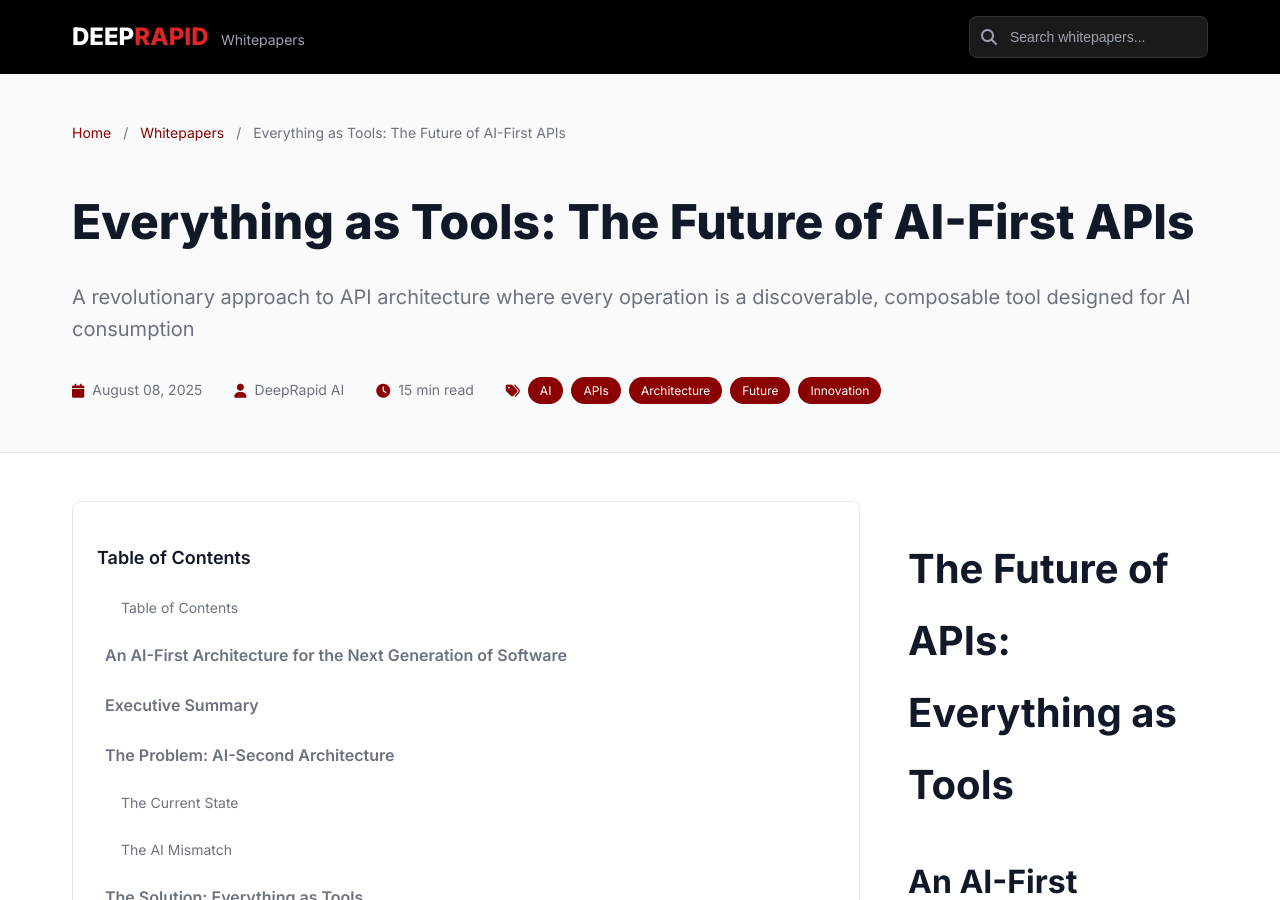
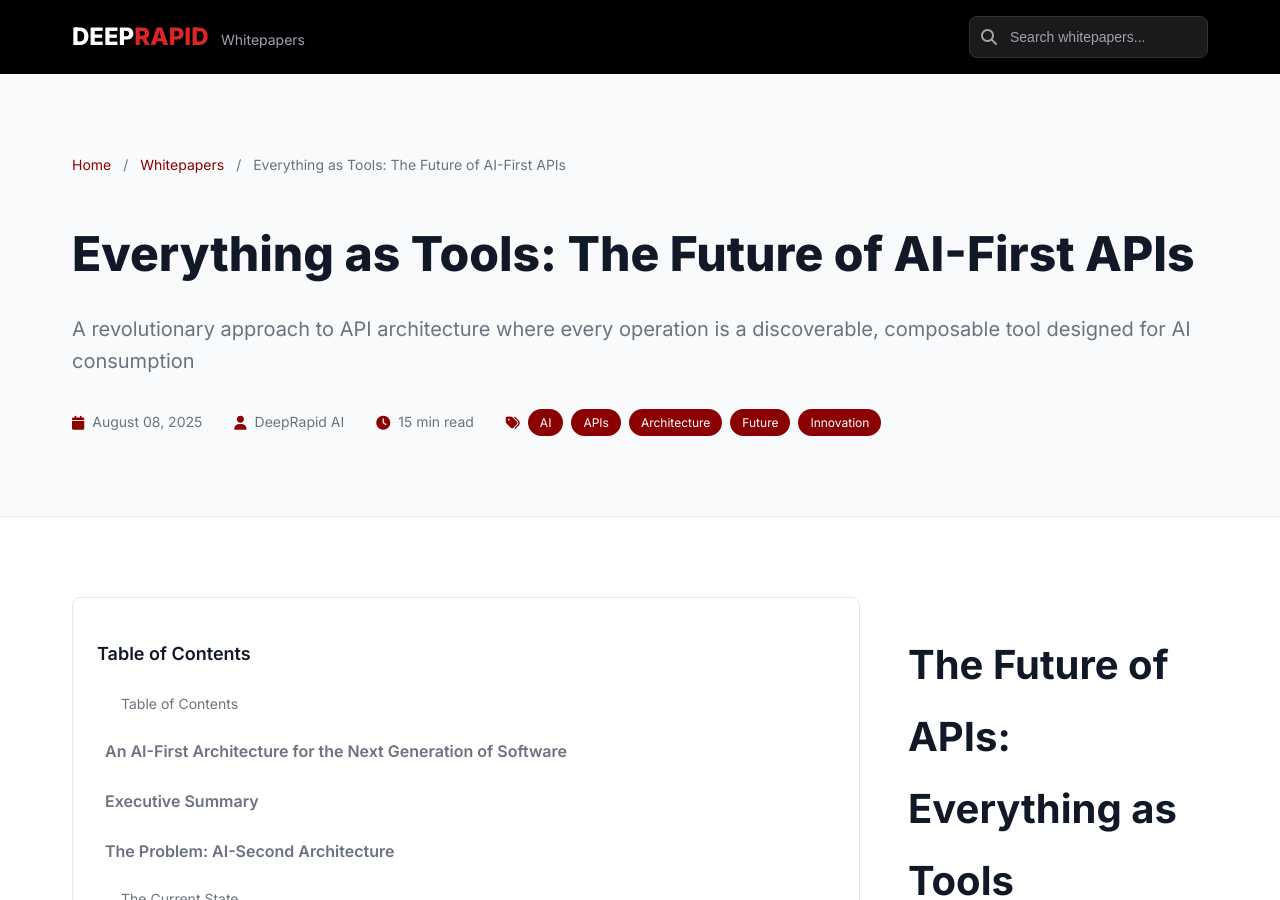
Before and after one commit to deeprapid/whitepapers, a Jekyll site: the page built from _whitepapers/everything-as-tools.md, in a window 1280 px wide and 900 px high. Built offline with Jekyll 4.4.1, drawn with Linux system fonts in a browser that asks for light colours; comment, search, counter and statistics services are not loaded.

Commit message:
Fix whitepaper layout container classes

```diff
--- a/_layouts/whitepaper.html
+++ b/_layouts/whitepaper.html
@@ -10,7 +10,7 @@ layout: default
 
     <!-- Whitepaper Header -->
     <header class="whitepaper-header">
-        <div class="container">
+        <div class="container p-8">
             <nav class="breadcrumb">
                 <a href="{{ '/' | relative_url }}">Home</a>
                 <span class="separator">/</span>
@@ -61,7 +61,7 @@ layout: default
 
     <!-- Whitepaper Content -->
     <div class="whitepaper-content">
-        <div class="container">
+        <div class="container p-8">
             <div class="content-wrapper">
                 <!-- Table of Contents -->
                 <aside class="toc-sidebar">
```
